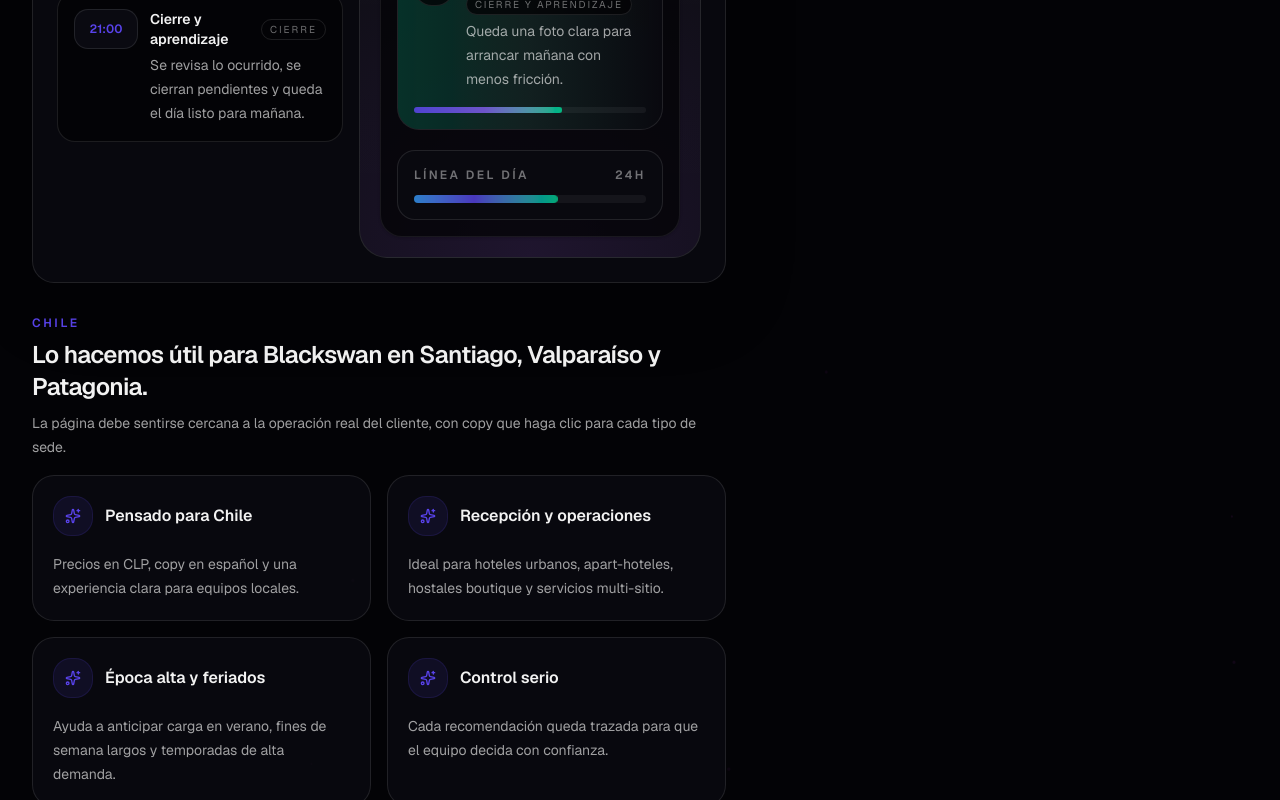
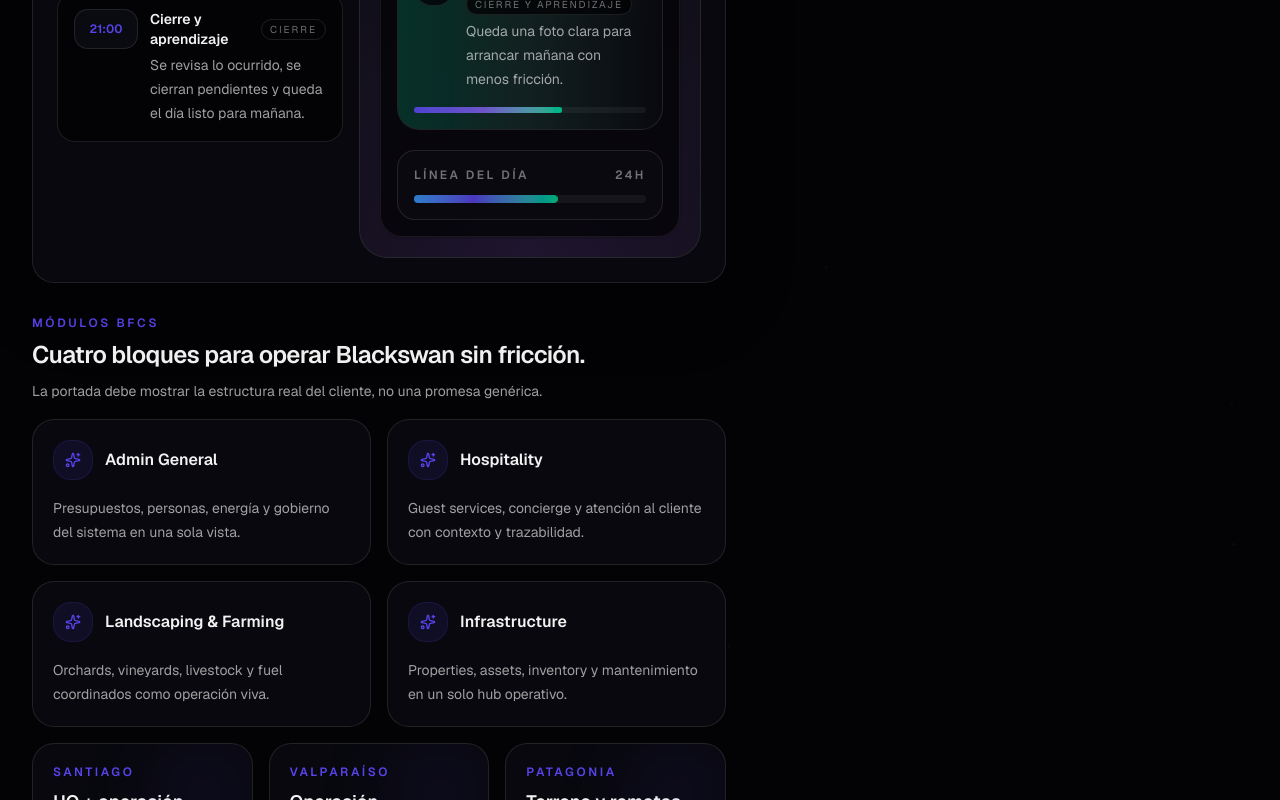
Before and after one commit to traviscomber/v0-mini-pms-dashboard, a Next.js app: page /auth/login in a window 1280 px wide. Shown: the part 2000-2800 px from the top of the page. Built offline with nearby package versions, Linux system fonts and the light colour scheme; no server answers.

Commit message:
tailor landing for blackswan bfcs

```diff
--- a/app/auth/login/login-shell.tsx
+++ b/app/auth/login/login-shell.tsx
@@ -52,39 +52,39 @@ const PLATFORM_PILLARS = [
   },
 ];
 
-const CHILE_FOCUSES = [
+const BFCS_MODULES = [
   {
-    title: "Pensado para Chile",
-    text: "Precios en CLP, copy en español y una experiencia clara para equipos locales.",
+    title: "Admin General",
+    text: "Presupuestos, personas, energía y gobierno del sistema en una sola vista.",
   },
   {
-    title: "Recepción y operaciones",
-    text: "Ideal para hoteles urbanos, apart-hoteles, hostales boutique y servicios multi-sitio.",
+    title: "Hospitality",
+    text: "Guest services, concierge y atención al cliente con contexto y trazabilidad.",
   },
   {
-    title: "Época alta y feriados",
-    text: "Ayuda a anticipar carga en verano, fines de semana largos y temporadas de alta demanda.",
+    title: "Landscaping & Farming",
+    text: "Orchards, vineyards, livestock y fuel coordinados como operación viva.",
   },
   {
-    title: "Control serio",
-    text: "Cada recomendación queda trazada para que el equipo decida con confianza.",
+    title: "Infrastructure",
+    text: "Properties, assets, inventory y mantenimiento en un solo hub operativo.",
   },
 ];
 
-const CITY_PROFILES = [
+const SITE_PROFILES = [
   {
     city: "Santiago",
-    label: "Operación corporativa",
-    text: "Recepción ordenada, tareas claras y seguimiento de activos con trazabilidad diaria.",
+    label: "HQ + operación urbana",
+    text: "Ideal para administración central, hospitality y coordinación de tareas de alto volumen.",
   },
   {
     city: "Valparaíso",
-    label: "Hospitality costero",
-    text: "Flujos de atención, reservas y servicios listos para estancias cortas y escapadas de fin de semana.",
+    label: "Operación distribuida",
+    text: "Perfecto para sedes con servicios mixtos, rotación frecuente y múltiples responsables.",
   },
   {
     city: "Patagonia",
-    label: "Campo y operaciones remotas",
+    label: "Terreno y remotas",
     text: "Más anticipación, comunicación proactiva y margen operativo para clima, traslados y cambios de itinerario.",
   },
 ];
@@ -228,7 +228,7 @@ export function LoginShell({
           </div>
           <nav className="hidden items-center gap-6 text-sm text-foreground/65 md:flex">
             <a href="#platform" className="transition hover:text-foreground">Plataforma</a>
-            <a href="#chile" className="transition hover:text-foreground">Chile</a>
+            <a href="#modules" className="transition hover:text-foreground">Módulos</a>
             <a href="#workflow" className="transition hover:text-foreground">Cómo funciona</a>
             <a href="#security" className="transition hover:text-foreground">Seguridad</a>
           </nav>
@@ -367,14 +367,14 @@ export function LoginShell({
             </div>
           </section>
 
-          <section id="chile" className="space-y-4">
+          <section id="modules" className="space-y-4">
             <SectionHeading
-              eyebrow="Chile"
-              title="Lo hacemos útil para Blackswan en Santiago, Valparaíso y Patagonia."
-              text="La página debe sentirse cercana a la operación real del cliente, con copy que haga clic para cada tipo de sede."
+              eyebrow="Módulos BFCS"
+              title="Cuatro bloques para operar Blackswan sin fricción."
+              text="La portada debe mostrar la estructura real del cliente, no una promesa genérica."
             />
             <div className="grid gap-4 md:grid-cols-2">
-              {CHILE_FOCUSES.map((item, index) => (
+              {BFCS_MODULES.map((item, index) => (
                 <article
                   key={item.title}
                   className="rounded-3xl border border-border bg-card/80 p-5 animate-[lp-rise_0.75s_ease_both]"
@@ -392,7 +392,7 @@ export function LoginShell({
             </div>
 
             <div className="grid gap-4 lg:grid-cols-3">
-              {CITY_PROFILES.map((city, index) => (
+              {SITE_PROFILES.map((city, index) => (
                 <article
                   key={city.city}
                   className="relative overflow-hidden rounded-3xl border border-border bg-card/80 p-5 animate-[lp-rise_0.8s_ease_both]"
@@ -404,7 +404,7 @@ export function LoginShell({
                   <p className="mt-4 text-sm leading-6 text-foreground/65">{city.text}</p>
                   <div className="mt-5 inline-flex items-center gap-2 rounded-full border border-border bg-background/80 px-3 py-1.5 text-xs font-medium text-foreground/65">
                     <Sparkles className="h-3.5 w-3.5 text-primary" />
-                    Copy local para esta operación
+                    Copy local para esta sede
                   </div>
                 </article>
               ))}
```
